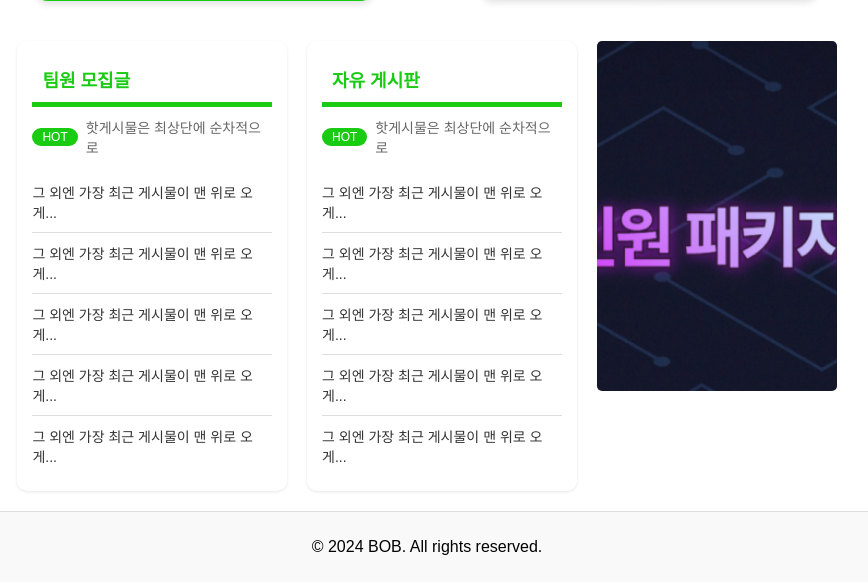
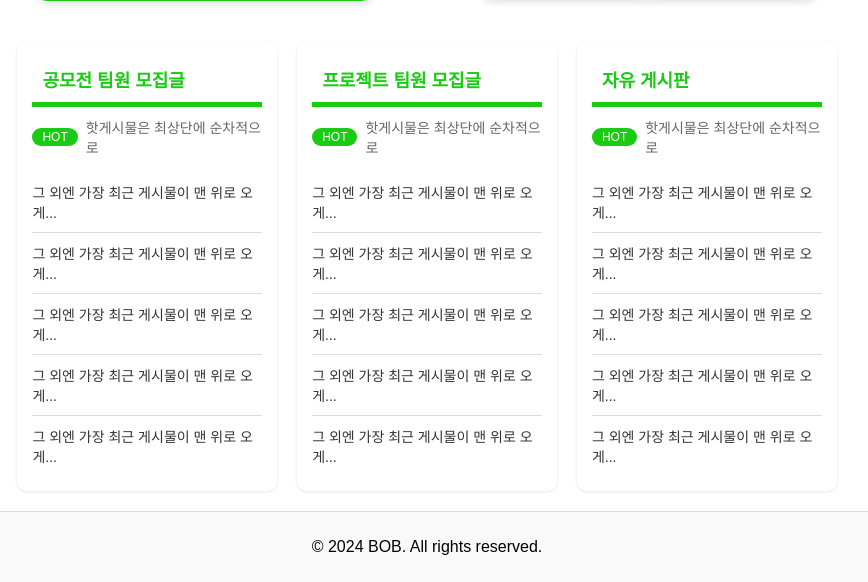
Before and after one commit to your-na/BOB, a Spring Boot app: page /main in a window 1280 px wide. Shown: the part 1089-1671 px from the top of the page, without its empty margins (213-1081 px from the left). Run offline with Spring Boot 4, Linux system fonts and the light colour scheme; some of the project's set-up classes (security, data sources, template engines, error pages and the like) are left out, and stand-ins take their place.

Commit message:
헤더 수정, 메인 수정. 비로그인 시 로그인해주세요 문구 뜸 / 로그아웃 수정해야함

```diff
--- a/src/main/java/com/example/bob/Controller/HeaderController.java
+++ b/src/main/java/com/example/bob/Controller/HeaderController.java
@@ -34,4 +34,6 @@ public class HeaderController {
         }
         return "/login"; // 인증되지 않은 경우 로그인 페이지로 리디렉션
     }
+
+
 }
--- a/src/main/resources/templates/header.html
+++ b/src/main/resources/templates/header.html
@@ -13,30 +13,12 @@
                     <div class="all-dropdown-menu">
                         <div class="dropdown-section">
                             <ul>
-                                <li><a href="#">공모전 정보</a></li>
-                                <li><a href="#">지난 공모전</a></li>
-                            </ul>
-                        </div>
-                    </div>
-                </li>
-                <li class="nav-item">
-                    <a href="#" class="nav-menu">게시판</a>
-                    <div class="all-dropdown-menu">
-                        <div class="dropdown-section">
-                            <ul>
-                                <li><a href="#">자유게시판</a></li>
-                                <li><a href="#">공지사항</a></li>
-                            </ul>
-                        </div>
-                    </div>
-                </li>
-                <li class="nav-item">
-                    <a href="#" class="nav-menu">문의</a>
-                    <div class="all-dropdown-menu">
-                        <div class="dropdown-section">
-                            <ul>
-                                <li><a href="#">문의사항</a></li>
-                                <li><a href="#">FAQ</a></li>
+                                <li><a href="#">전체 공모전</a></li>
+                                <li><a href="#">기업 공모전</a></li>
+                                <li><a href="#">외부 공모전</a></li>
+                                <li><a href="#">공모전 팀 모집</a></li>
+                                <li><a href="#">참가중인 공모전</a></li>
+                                <li><a href="#">저장한 공모전</a></li>
                             </ul>
                         </div>
                     </div>
@@ -46,11 +28,32 @@
                     <div class="all-dropdown-menu">
                         <div class="dropdown-section">
                             <ul>
-                                <li><a href="#">문의사항</a></li>
-                                <li><a href="#">FAQ</a></li>
+                                <li><a href="#">프로젝트</a></li>
+                                <li><a href="#">프로젝트 생성</a></li>
+                                <li><a href="#">참가 중인 프로젝트</a></li>
+                                <li><a href="#">저장한 프로젝트</a></li>
                             </ul>
                         </div>
                     </div>
+                </li>
+                <li class="nav-item">
+                    <a href="#" class="nav-menu">구직</a>
+                    <div class="all-dropdown-menu">
+                        <div class="dropdown-section">
+                            <ul>
+                                <li><a href="#">구인 공고</a></li>
+                                <li><a href="#">포트폴리오 모음방</a></li>
+                                <li><a href="#">신청한 구직</a></li>
+                                <li><a href="#">저장한 공고</a></li>
+                            </ul>
+                        </div>
+                    </div>
+                </li>
+                <li class="nav-item">
+                    <a href="#" class="nav-menu">이력서</a>
+                </li>
+                <li class="nav-item">
+                    <a href="#" class="nav-menu">게시판</a>
                 </li>
             </ul>
         </div>
@@ -61,9 +64,34 @@
                     <span class="search-icon"><img src="/images/search.png" alt=""></span>
                 </form>
             </div>
-            <a th:href="${user != null ? '/profile' : '/login'}" class="user-icon">
-                <img th:src="${user != null && user.profileImageUrl != null ? user.profileImageUrl : '/images/user.png'}" alt="Profile Image">
+            <a class="chatting-icon">
+                <img src="/images/chatting.png" alt="">
             </a>
+            <div class="nav-item1">
+                <a th:href="${user != null ? '/profile' : '/login'}" class="user-icon">
+                    <img src="/images/user.png" alt="Profile Image">
+                </a>
+                <div class="all-dropdown-menu">
+                    <div class="dropdown-section">
+                        <ul>
+                            <!-- 로그인 상태일 때 -->
+                            <li th:if="${user != null}"><a href="#">내 정보</a></li>
+                            <li th:if="${user != null}"><a href="#">알림</a></li>
+                            <li th:if="${user != null}"><a href="#">구직/프로젝트/공모전 내역</a></li>
+                            <li th:if="${user != null}">
+                                    <a th:href="@{/logout}" method="post" >로그아웃</a>
+                            </li>
+
+
+
+                            <!-- 비로그인 상태일 때 -->
+                            <li th:unless="${user != null}"><a href="/login" id="plz"><img src="/images/login.png">로그인 해주세요</a></li>
+                        </ul>
+                    </div>
+                </div>
+            </div>
+
+
 
         </div>
     </nav>
--- a/src/main/resources/templates/main.html
+++ b/src/main/resources/templates/main.html
@@ -55,7 +55,23 @@
 <section class="extra-content">
     <div class="board">
         <div class="board-header">
-            <h3>팀원 모집글</h3>
+            <h3>공모전 팀원 모집글</h3>
+        </div>
+        <div class="hot-section">
+            <span class="hot-badge">HOT</span>
+            <p>핫게시물은 최상단에 순차적으로</p>
+        </div>
+        <ul>
+            <li><a href="#">그 외엔 가장 최근 게시물이 맨 위로 오게...</a></li>
+            <li><a href="#">그 외엔 가장 최근 게시물이 맨 위로 오게...</a></li>
+            <li><a href="#">그 외엔 가장 최근 게시물이 맨 위로 오게...</a></li>
+            <li><a href="#">그 외엔 가장 최근 게시물이 맨 위로 오게...</a></li>
+            <li><a href="#">그 외엔 가장 최근 게시물이 맨 위로 오게...</a></li>
+        </ul>
+    </div>
+    <div class="board">
+        <div class="board-header">
+            <h3>프로젝트 팀원 모집글</h3>
         </div>
         <div class="hot-section">
             <span class="hot-badge">HOT</span>
@@ -84,9 +100,6 @@
             <li><a href="#">그 외엔 가장 최근 게시물이 맨 위로 오게...</a></li>
             <li><a href="#">그 외엔 가장 최근 게시물이 맨 위로 오게...</a></li>
         </ul>
-    </div>
-    <div class="poster">
-        <img src="/images/banner.png" alt="포스터 이미지">
     </div>
 </section>
 
```
Also changed, not shown: src/main/java/com/example/bob/Entity/update-schema.sql (deleted, +0 -21 lines), src/main/resources/static/css/header.css (+49 -4 lines), src/main/resources/static/images/chatting.png (added), src/main/resources/static/images/login.png (added).
